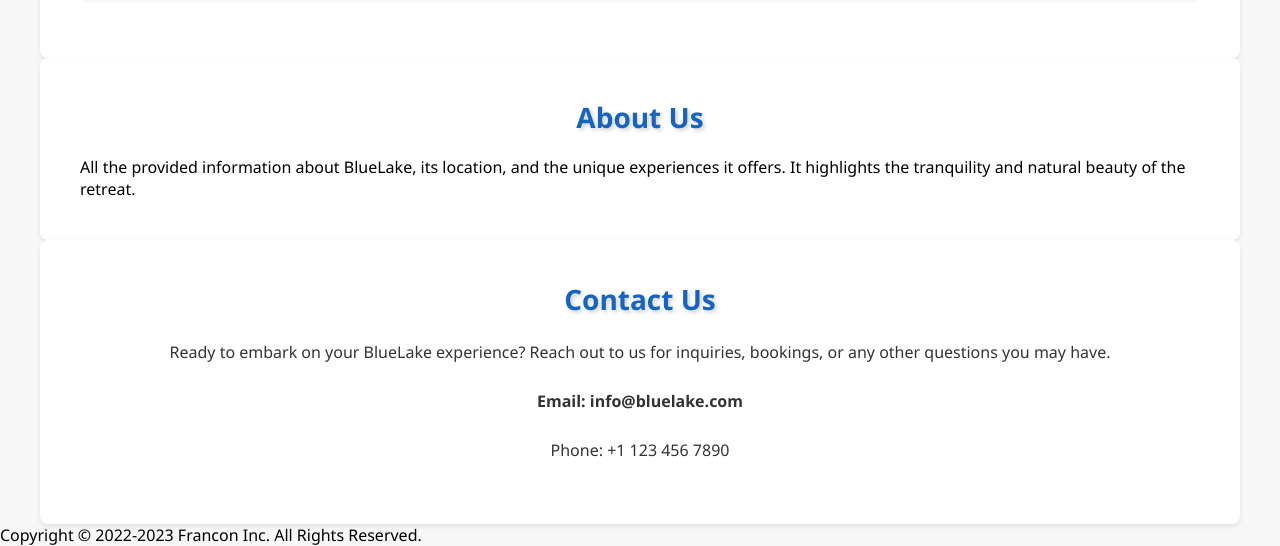
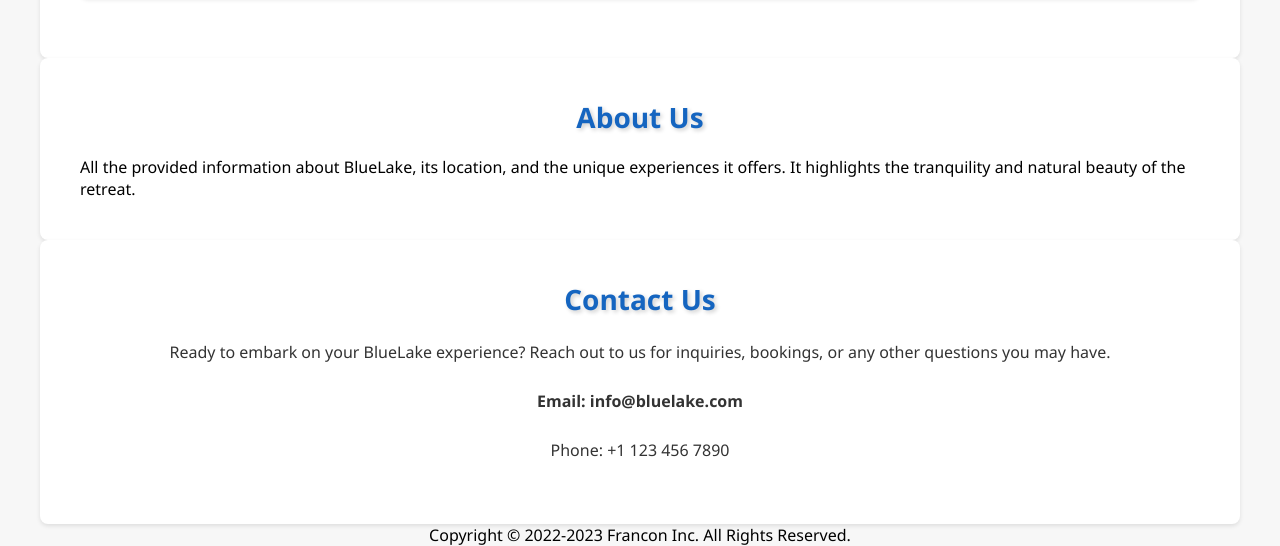
Before and after one commit to xxyla20/bluelake, a plain HTML site: page index.html in a window 1280 px wide. Shown: the part 8430-8976 px from the top of the page. Drawn offline with Linux system fonts and the light colour scheme.

Commit message:
index.html

```diff
--- a/index.html
+++ b/index.html
@@ -585,7 +585,7 @@
         &#8593;
       </div>
       <footer>
-        Copyright © 2022-2023 Francon Inc. All Rights Reserved.
+        <center>Copyright © 2022-2023 Francon Inc. All Rights Reserved.</center>
       </footer>
 </body>
 </html>
```
